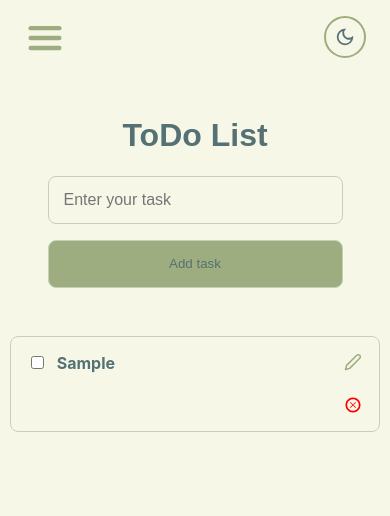
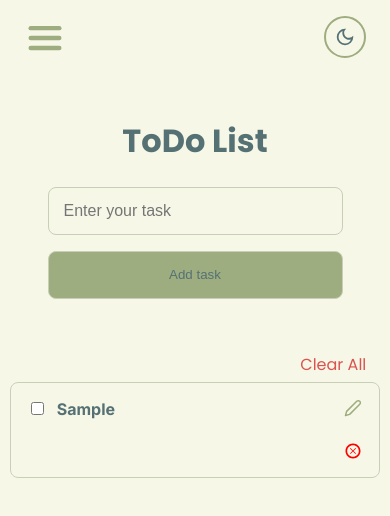
Before and after one commit to xncee/todo-list, a React (Vite) app: page / in a window 390 px wide. Both pictures are taken after typing "Sample" into the empty fields and a click on the button "Add task". Shown: the top 516 px of the page. Built offline with nearby package versions, Linux system fonts and the light colour scheme.

Commit message:
feat: enhance task management with clear all button and responsive design adjustments

```diff
--- a/index.html
+++ b/index.html
@@ -4,6 +4,10 @@
     <meta charset="UTF-8" />
     <link rel="icon" type="./" href="/assets/images/logo.png" />
     <meta name="viewport" content="width=device-width, initial-scale=1.0" />
+    <link rel="preconnect" href="https://fonts.googleapis.com">
+    <link rel="preconnect" href="https://fonts.gstatic.com" crossorigin>
+    <link href="https://fonts.googleapis.com/css2?family=Inter:ital,opsz,wght@0,14..32,100..900;1,14..32,100..900&family=Poppins:ital,wght@0,100;0,200;0,300;0,400;0,500;0,600;0,700;0,800;0,900;1,100;1,200;1,300;1,400;1,500;1,600;1,700;1,800;1,900&display=swap" rel="stylesheet">
+
     <title>To Do</title>
   </head>
   <body>
--- a/src/components/ToDoList.jsx
+++ b/src/components/ToDoList.jsx
@@ -76,8 +76,8 @@
 			<div className={styles.addTaskContainer}>
 				<input
 					className={styles.taskInput}
+					type="text"
 					placeholder='Enter your task'
-					type="text"
 					value={newTask}
 					onChange={handleInputChange}
 					onKeyDown={e => {
@@ -91,9 +91,21 @@
 					Add task
 				</button>
 			</div>
-			<div className={styles.tasksContainer}>
+			<div className={styles.tasksSection}>
+				<div className={styles.controlArea}>
+					{toDoList.length > 0 &&
+						<button
+							disabled={toDoList.length === 0}
+							className={styles.clearAllBtn}
+							onClick={() => setToDoList([])}
+						>
+							Clear All
+						</button>
+					}
+				</div>
+				<div className={styles.tasksList}>
 					{
-					toDoList.map((task, i) => {
+						(toDoList).map((task, i) => {
 							return (
 								<Task
 									key={i}
@@ -109,5 +121,6 @@
 					}
 				</div>
 			</div>
+		</div>
 	);
 }
--- a/src/styles/css/ToDo.module.css
+++ b/src/styles/css/ToDo.module.css
@@ -44,23 +44,53 @@
     background-color: var(--color-secondary);
 }
 
-.tasksContainer {
+.tasksSection {
+    display: flex;
+    flex-direction: column;
+    justify-content: flex-start;
+    align-self: center;
+    width: 100%;
+    max-width: 600px;
+    margin-top: 48px;
+}
+.controlArea {
+    display: flex;
+    flex-direction: row;
+    gap: 8px;
+    justify-content: flex-end;
+    align-items: center;
+    width: 100%;
+    padding: 4px 8px;
+    box-sizing: border-box;
+}
+.clearAllBtn {
+    font-family: 'Poppins', sans-serif;
+    font-size: 16px;
+    background: none;
+    border: none;
+    color: var(--color-destructive);
+}
+.clearAllBtn:hover {
+    transform: scale(1.05);
+    text-shadow: 0 0 10px var(--color-destructive);
+}
+.tasksList {
+    font-family: 'Inter', sans-serif;
     display: flex;
     flex-direction: column;
     align-items: center;
     gap: 10px;
-    margin-top: 48px;
-    font-family: 'Inter', sans-serif;
+    align-self: center;
+    width: 100%;
+    max-width: 600px;
 }
-
 .task {
+    width: 100%;
     font-size: 16px;
     display: flex;
     flex-direction: row;
     gap: 10px;
     align-items: flex-start;
-    width: 100%;
-    max-width: 600px;
     background-color: var(--color-background);
     border: 1px solid var(--color-secondary);
     border-radius: 8px;
@@ -133,8 +163,8 @@
 }
 
 /* Responsive Design */
-@media (max-width: 680px) {
-    .task {
+@media (max-width: 620px) {
+    .tasksSection {
         max-width: 90%;
     }
     .buttonGroup {
@@ -142,13 +172,15 @@
     }
 }
 @media (max-width: 420px) {
-    .task {
+    .tasksSection {
         max-width: 95%;
     }
 }
 @media (max-width: 320px) {
+    .tasksSection {
+        max-width: 100%;
+    }
     .task {
-        max-width: 100%;
         font-size: 14px;
     }
 }
--- a/src/styles/themes/dark.js
+++ b/src/styles/themes/dark.js
@@ -3,7 +3,8 @@
   'secondary': '#444D44',
   'accent': '#9DAD7F',
   'primary': '#F7F7E8',
-  'text': '#F7F7E8'
+  'text': '#F7F7E8',
+  'destructive': '#D9534F',
 };
 
 export default darkTheme;
--- a/src/styles/themes/light.js
+++ b/src/styles/themes/light.js
@@ -4,6 +4,7 @@
   'accent': '#9DAD7F',
   'primary': '#557174',
   'text': '#557174',
+  'destructive': '#D9534F',
 };
 
 export default lightTheme;
```
Lines whose indentation alone changed are shown as unchanged.
